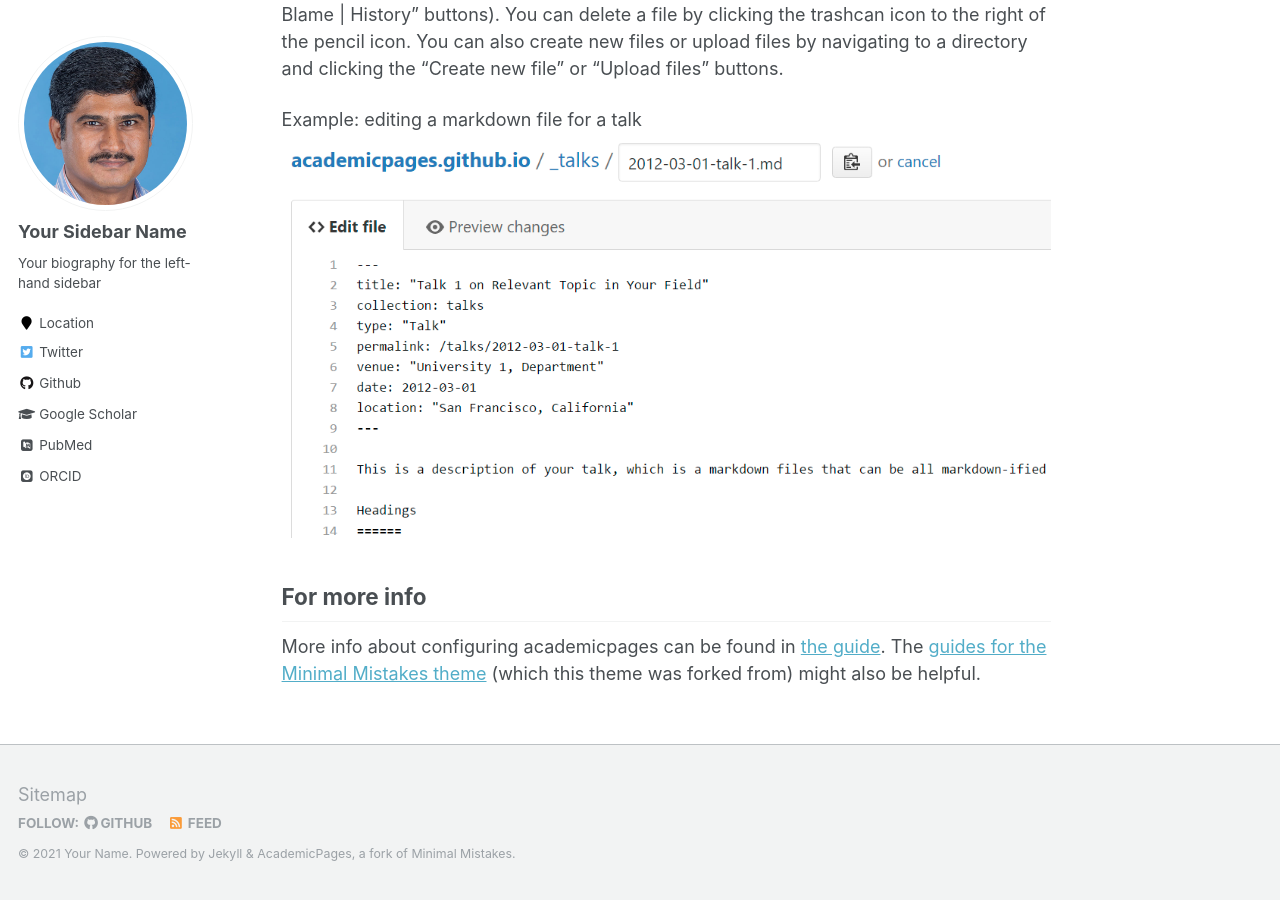
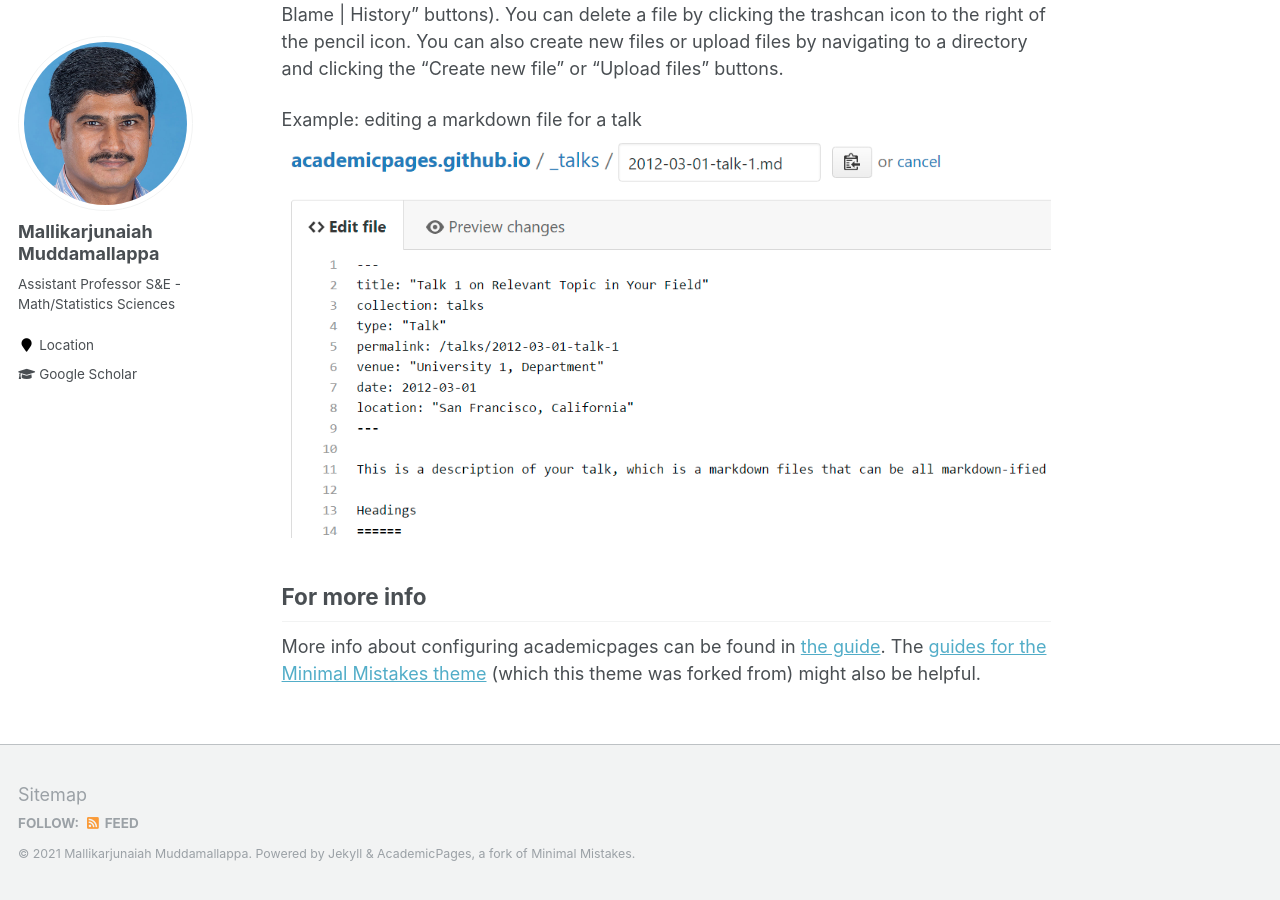
Before and after one commit to smmallikarjunaiah/smmallikarjunaiah.github.io, a Jekyll site: the page built from _pages/about.md, in a window 1280 px wide and 900 px high, scrolled down 2463 px. Built offline with Jekyll 4.4.1, drawn with Linux system fonts in a browser that asks for light colours; some web fonts are replaced; some of the changed text lies outside the part shown.

Commit message:
updated config

```diff
--- a/_config.yml
+++ b/_config.yml
@@ -7,11 +7,11 @@
 
 # Site Settings
 locale                   : "en-US"
-title                    : "Your Name / Site Title"
+title                    : "Mallikarjunaiah Muddamallappa"
 title_separator          : "-"
-name                     : &name "Your Name"
-description              : &description "personal description"
-url                      : https://academicpages.github.io # the base hostname & protocol for your site e.g. "https://mmistakes.github.io"
+name                     : &name "Mallikarjunaiah Muddamallappa"
+description              : &description "Assistant Professor S&E - Math/Statistics Sciences"
+url                      : https://jaiminbrahmbhatt.github.io/testport/ # the base hostname & protocol for your site e.g. "https://mmistakes.github.io"
 baseurl                  : "" # the subpath of your site, e.g. "/blog"
 repository               : "academicpages/academicpages.github.io"
 teaser                   :  # filename of teaser fallback teaser image placed in /images/, .e.g. "500x300.png"
@@ -80,13 +80,13 @@ analytics:
 
 # Site Author
 author:
-  name             : "Your Sidebar Name"
+  name             : "Mallikarjunaiah Muddamallappa"
   avatar           : "profile.png"
-  bio              : "Your biography for the left-hand sidebar"
+  bio              : "Assistant Professor S&E - Math/Statistics Sciences"
   location         : "Location"
   employer         :
-  pubmed           : "https://www.ncbi.nlm.nih.gov/pubmed/?term=john+snow"
-  googlescholar    : "http://yourfullgooglescholarurl.com"
+  pubmed           :
+  googlescholar    : "https://scholar.google.com/citations?user=U58zWgkAAAAJ&hl=en"
   email            :
   researchgate     :  # example: "https://www.researchgate.net/profile/yourprofile"
   uri              :
@@ -96,20 +96,20 @@ author:
   flickr           :
   facebook         :
   foursquare       :
-  github           : "academicpages"
+  github           : #"academicpages"
   google_plus      :
   keybase          :
   instagram        :
   impactstory      : #"https://profiles.impactstory.org/u/xxxx-xxxx-xxxx-xxxx"
   lastfm           :
   linkedin         :
-  orcid            : "http://orcid.org/yourorcidurl"
+  orcid            : #"http://orcid.org/yourorcidurl"
   pinterest        :
   soundcloud       :
   stackoverflow    : # http://stackoverflow.com/users/123456/username
   steam            :
   tumblr           :
-  twitter          : "replacethistwitterhandle"
+  twitter          : #"replacethistwitterhandle"
   vine             :
   weibo            :
   xing             :
```
